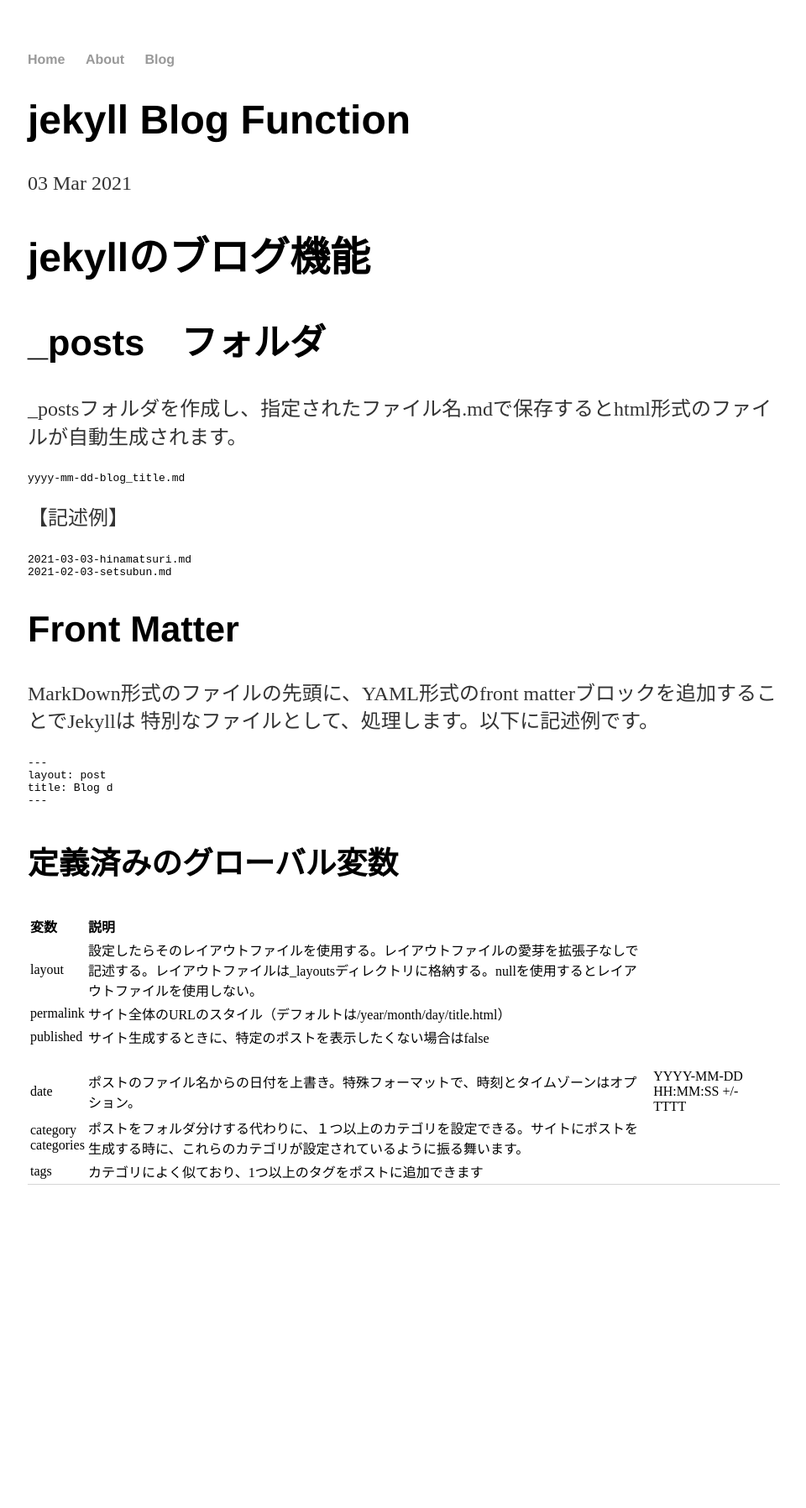
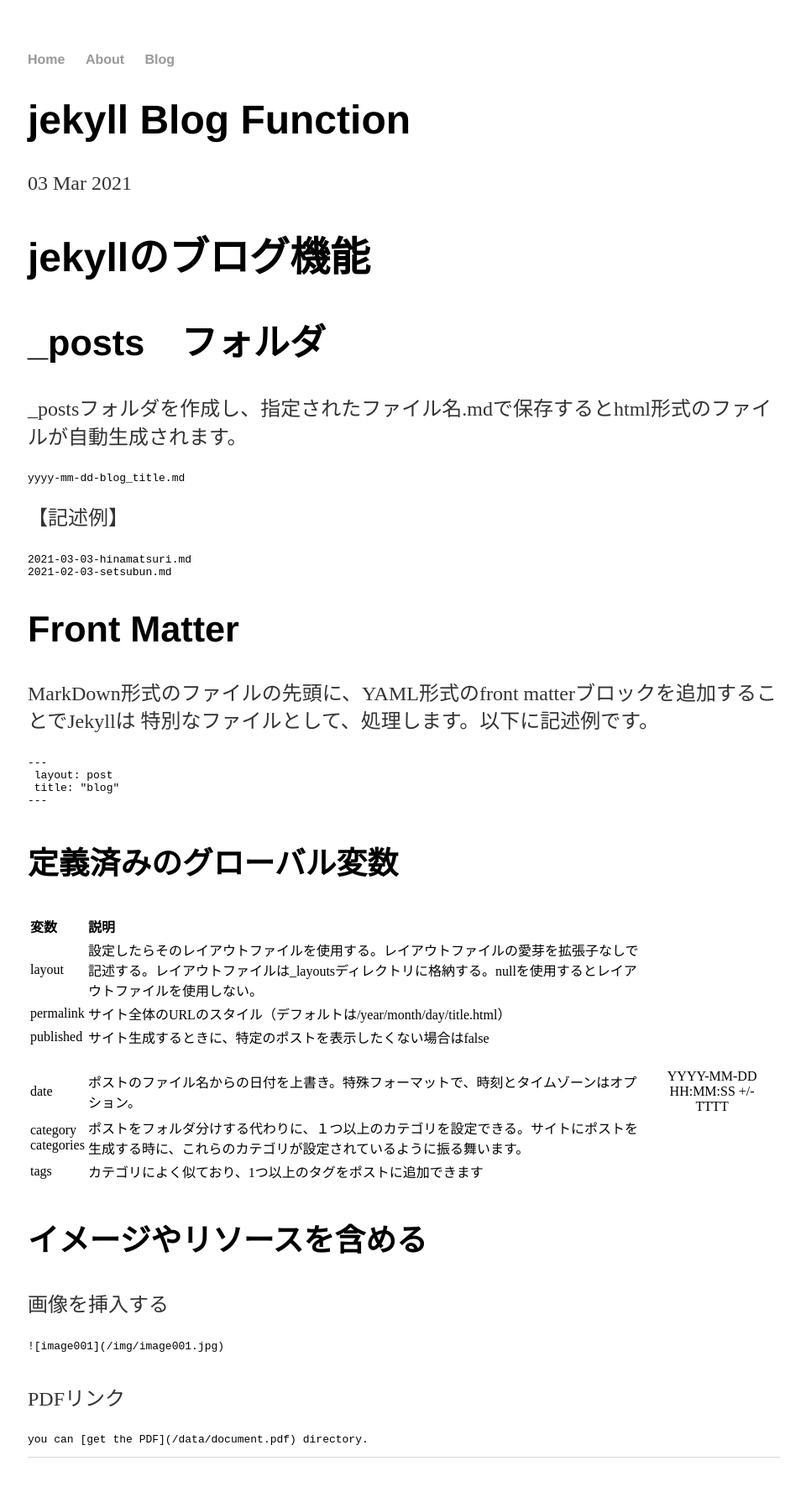
Before and after one commit to MasayaAbe/MasayaAbe.github.io, a Jekyll site: the page built from _posts/2021-03-03-jekyll-blog.md, in a window 1280 px wide. Shown: the whole page at 84% size, without its empty margins (159-1119 px from the left). Built offline with Jekyll 4.4.1, drawn with Linux system fonts in a browser that asks for light colours; before the commit the page ends 1471 px from its top, so only the background shows below that.

Commit message:
[update] ブログ記事jekyll部分修正

````diff
--- a/_posts/2021-03-03-jekyll-blog.md
+++ b/_posts/2021-03-03-jekyll-blog.md
@@ -10,12 +10,14 @@
 ## _posts　フォルダ
 
 _postsフォルダを作成し、指定されたファイル名.mdで保存するとhtml形式のファイルが自動生成されます。
-``` text
+
+```
 yyyy-mm-dd-blog_title.md
 ```
+
 【記述例】
 
-``` text
+```
 2021-03-03-hinamatsuri.md
 2021-02-03-setsubun.md
 ```
@@ -27,14 +29,15 @@
 
 ``` markdown
 ---
-layout: post
-title: Blog d
+ layout: post
+ title: "blog"
 ---
 ```
+
 ### 定義済みのグローバル変数
 
-|変数|説明　|　|
-|:--|:--|:--|
+|変数|説明|　|
+|:--|:--|:-:|
 |layout|設定したらそのレイアウトファイルを使用する。レイアウトファイルの愛芽を拡張子なしで記述する。レイアウトファイルは_layoutsディレクトリに格納する。nullを使用するとレイアウトファイルを使用しない。||
 | permalink | サイト全体のURLのスタイル（デフォルトは/year/month/day/title.html） | |
 | published | サイト生成するときに、特定のポストを表示したくない場合はfalse| ||
@@ -42,3 +45,15 @@
 |date| ポストのファイル名からの日付を上書き。特殊フォーマットで、時刻とタイムゾーンはオプション。 |YYYY-MM-DD HH:MM:SS +/-TTTT|
 |category <br/>categories|ポストをフォルダ分けする代わりに、１つ以上のカテゴリを設定できる。サイトにポストを生成する時に、これらのカテゴリが設定されているように振る舞います。||
 |tags|カテゴリによく似ており、1つ以上のタグをポストに追加できます||
+
+### イメージやリソースを含める
+
+画像を挿入する
+``` markdown
+![image001](/img/image001.jpg)
+
+```
+PDFリンク
+``` markdown
+you can [get the PDF](/data/document.pdf) directory.
+```
--- a/blog/index.html
+++ b/blog/index.html
@@ -6,7 +6,9 @@
 <ul class="posts">
 
   {% for post in site.posts %}
-    <li><span>{{ post.date | date_to_string }}</span> &raquo; <a href="{{ post.url }}" title="{{ post.title }}">{{ post.title }}</a></li>
+    <li>
+      <span>{{ post.date | date_to_string }}</span> &raquo; <a href="{{ post.url }}" title="{{ post.title }}">{{ post.title }}</a>
+    </li>
   {% endfor %}
 
 </ul>
````
